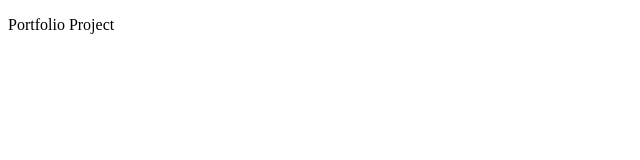
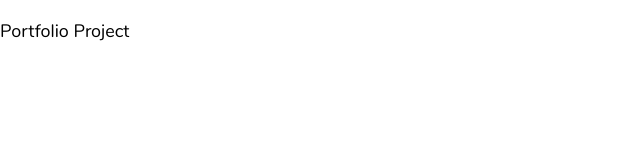
Before and after one commit to Citentel/portfolio-project, a React (Create React App) app: page / in a window 1280 px wide. Shown: the top 160 px of the page, without its empty margins (0-640 px from the left). Built offline with nearby package versions, Linux system fonts and the light colour scheme.

Commit message:
adding global styles to the app component

```diff
--- a/src/App.js
+++ b/src/App.js
@@ -1,4 +1,5 @@
-import React, { Component } from 'react';
+import React, { Component } from "react";
+import "./static/css/App.css";
 
 class App extends Component {
   render = () => {
--- a/src/index.js
+++ b/src/index.js
@@ -2,6 +2,7 @@ import React from 'react';
 import ReactDOM from 'react-dom';
 import App from './App';
 
-const ROOT = document.querySelector('#root');
-
-ReactDOM.render(<App />, ROOT);
+ReactDOM.render(
+    <App />,
+    document.querySelector('#root')
+);
```
